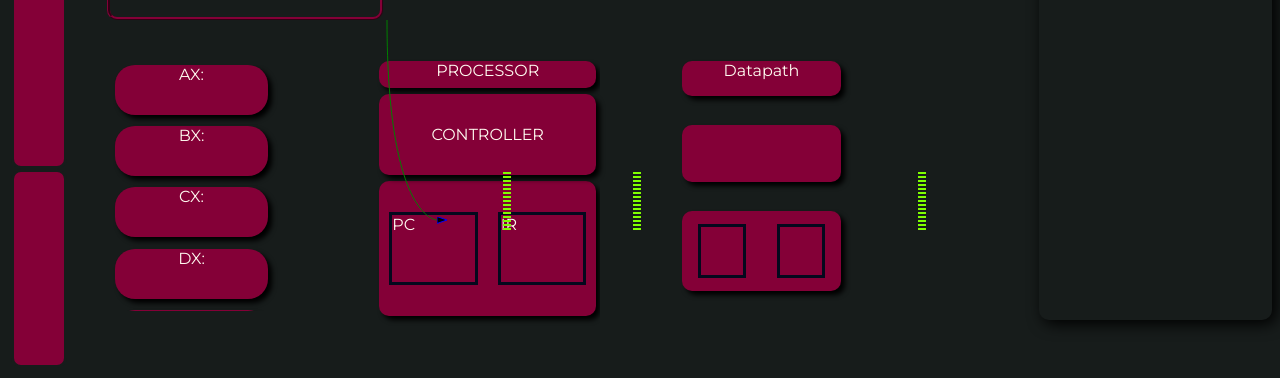
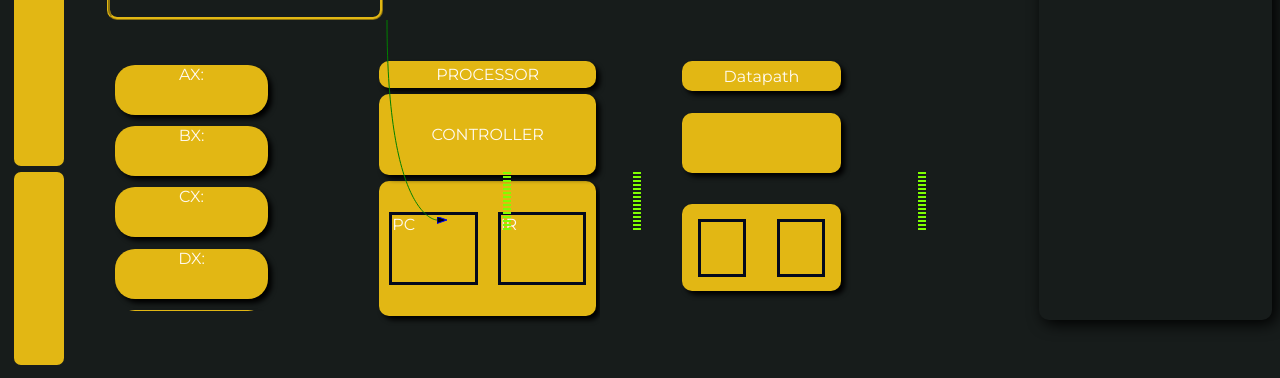
Before and after one commit to aleenaahmad1/COAL-Assignment, a website: page art.html in a window 1280 px wide. Shown: the part 438-816 px from the top of the page. Drawn offline with Linux system fonts and the light colour scheme.

Commit message:
removing comments

```diff
--- a/art.css
+++ b/art.css
@@ -9,7 +9,6 @@
     66.6%  {background-color:#333333;}
     87.5%{background-color:#191919}
     100%   {background-color:black; }
-    /*100% {background-color:#666666; }*/
 }
 
 root{
@@ -17,43 +16,7 @@ root{
 }
 html{
     font-family:"Montserrat";
-    /*font-family:"Courier New";*/
-    /*font-weight: boldersvg{
-    border-style: double;
-    border-color: black;
-
-}
-.loltrapezium{
-}
-#testingspan{
-    color: honeydew;
-
-}
-
-@keyframes example {
-    0%   {fill:red; }
-    25%  {fill:yellow;}
-    50%  {fill:blue;}
-    75%  {fill:green;}
-    100% {fill:red; }
-}
-.loltrapezium{
-    animation-name:example;
-animation-duration: 3s;
-    animation-iteration-count: infinite;
-    animation-delay: .5s;
-}
-.help{ width: 100px;
-
-    height:100px;
-    animation-name:example;
-    animation-duration: 3s;
-    animation-iteration-count: infinite;
-    animation-delay: .5s;
-};*/
-    /*background-image: linear-gradient(45deg, black 5%, lightgrey 35%,gray 100%);*/
     color :floralwhite;
-    /*background-color: #738276;*/
     border-color: floralwhite;
     background-color: #171c1b;
 }
@@ -81,7 +44,7 @@ display: flex;
 }
 .bakiajjebwalakaam{
     height: 90%;
-    background-color: #840037;
+    background-color:  #e2b714;
 }
 #baki1{
     width: 50%;
@@ -100,16 +63,24 @@ display: flex;
 }
 #textAboveAlu{
     height: 35%;
-    background-color: #840037;
+    background-color:  #e2b714;
     /*margin-top: .5%;*/
     border-radius: 10px;
     box-shadow: 4px 4px 5px black;
+
+    position: relative;
     /*border-style: solid;*/
     /*border-color: #03091d;*/
     /*margin-bottom: .5%;*/
 }
+#eren{
+    position: absolute;
+    top: 50%;left: 50%;
+    margin: 0;
+    transform: translate(-50%,-50%);
+}
 #ALUU{
-    background-color: #840037;
+    background-color:  #e2b714;
     height: 70%;
     padding-top: -10px;
     margin-top: -25%;
@@ -121,7 +92,7 @@ display: flex;
     /*margin-bottom: .5%;*/
 }
 #theTwoRegisters{
-    background-color: #840037;
+    background-color:  #e2b714;
     height: 100%;
     margin-top: -25%;
     box-shadow: 4px 4px 5px black;
@@ -139,7 +110,7 @@ display: flex;
     height: 60%;
     width: 30%;
     align-content: center;
-    color: #840037;
+    color:  #e2b714;
 
 }
 #registernum2{
@@ -150,7 +121,7 @@ display: flex;
     height: 60%;
     width: 30%;
     align-content: center;
-    color: #840037;
+    color:  #e2b714;
 
 
 }
@@ -166,16 +137,6 @@ display: flex;
     /*border-color: navajowhite;*/
 
 }
-/*#header{*/
-
-/*    height: 25%;*/
-/*    margin-top: 1cm;*/
-/*    font-size: xxx-large;*/
-/*    font*/
-/*    text-align: center;*/
-/*}*/
-
-
 
 .container {
     display: flex;
@@ -183,14 +144,6 @@ display: flex;
     height: 30%;
     align-items: center;
 }
-
-/*svg {*/
-/*    style="display: flex;*/
-/*    font: 10em 'Montserrat';*/
-/*    width: 100%;*/
-/*    height: 300px;*/
-/*    margin: 0 auto;"*/
-/*}*/
 
 .text-copy {
     fill: none;
@@ -207,7 +160,7 @@ display: flex;
 }
 
 .text-copy:nth-child(2){
-    stroke: #840037;
+    stroke:  #e2b714;
     animation-delay: -2s;
 }
 
@@ -256,13 +209,6 @@ display: flex;
     box-shadow: 4px 4px 5px black;
 }
 #skrt{
-/*    position: absolute;*/
-/*    top:50%;*/
-/*    border-style: double;*/
-/*    height: 20px;*/
-/*    width: 100px;*/
-/*    left:45%;*/
-/*}*/
     height: 100%;
     width: 100%;
     background-position: 20%;
@@ -288,16 +234,10 @@ display: flex;
 }
 #ALU{
 height: 100%;
-    /*border-style: double     ;*/
-    /*border-color: blueviolet;*/
-    /*border-width: thick;*/
-    width: 50%;
+width: 50%;
 }
 #QUE{
     height: 100%;
-    /*border-style: double     ;*/
-    /*border-color: gold;*/
-    /*border-width: thick;*/
     width: 50%;
 }
 #Registers{
@@ -306,9 +246,6 @@ height: 100%;
     width: 25%;
     background-color: #171c1b;
     padding-right: 10px  ;
-    /*border-style: double     ;*/
-    /*border-color: gold;*/
-    /*border-width: thick;*/
     overflow-y: scroll;
 }
 #Registers::-webkit-scrollbar{
@@ -318,16 +255,13 @@ height: 100%;
     background-color: #03091d;
 }
 #Registers::-webkit-scrollbar-thumb{
-    background-color: #840037;
+    background-color:  #e2b714;
 }
 #Baki_ajeeb{
     margin-left: 10%;
     margin-right: 10%;
     height: 100%;
     width: 75%;
-    /*border-style: double     ;*/
-    /*border-color: gold;*/
-    /*border-width: thick;*/
     display: flex;
     direction: ltr;
         background-color: #171c1b;
@@ -348,7 +282,7 @@ height: 100%;
 
 }
 #pointer::-webkit-scrollbar-thumb{
-    background-color: #840037;
+    background-color:  #e2b714;
 }
 #pointer::-webkit-scrollbar-track{
     background-color: #03091d;
@@ -365,42 +299,6 @@ height: 100%;
 margin-bottom: 10%;
 
 }
-/*#azeem_khrab{*/
-/*    margin-left: 16.5%;*/
-/*         width: 80%;*/
-/*         height: 70px;*/
-/*         background-color:#1A1110 ;*/
-/*    !*    background-image: linear-gradient(45deg, black 5%, lightgrey 35%,gray 100%);*!*/
-/*            justify-content: center;*/
-/*            text-align: center  ;*/
-/*            font-size: x-large;*/
-/*    transform: perspective(2px) rotateX(0.3deg);*/
-/*         margin-bottom:10px;*/
-/*    align-content: center;*/
-/*     }*/
-/*#trapeziumShadow{*/
-/*    align-items: center;*/
-/*    margin-left: 16.5%;*/
-/*    width: 80%;*/
-/*    height: 20px;*/
-/*    background-color:black ;*/
-/*    !*    background-image: linear-gradient(45deg, black 5%, lightgrey 35%,gray 100%);*!*/
-/*    justify-content: center;*/
-/*    text-align: center  ;*/
-/*    font-size: x-large;*/
-/*    transform: perspective(2px) rotateX(0.3deg);*/
-/*    margin-bottom:10px;*/
-/*}*/
-/*#SummerTrapezium{*/
-/*width: 100%;*/
-/*   height: 20%;*/
-
-/*}*/
-/*svg{*/
-/*    border-style: double;*/
-/*    border-color: black;*/
-/*    margin-top: 0;*/
-/*}*/
 
 @keyframes skrtt {
     0%   {fill:red; }
@@ -445,19 +343,24 @@ margin-bottom: 10%;
 
     height: 50px;
     text-align: center;
-    /*border-style: double;*/
     box-shadow: 4px 4px 5px black;
 border-radius: 20px;
-    background-color: #840037;
+    background-color:  #e2b714;
     /*border-width: thick;*/
     /*border-color: mediumvioletred;*/
 
     margin-left: 5%;
     margin-bottom: 7%;
+    position: relative;
+}
+.tagsma{
+    position: absolute;
+    top: 50%;left: 50%;
+    margin: 0;
+    transform: translate(-50%,-50%);
 }
 .navbar{
     width: 5%;
-    /*background-color:#171c1b;*/
     height: 100vh;
     padding-right: 3%;
 }
@@ -465,7 +368,7 @@ body::-webkit-scrollbar{
     width: 0.4rem;
 }
 body::-webkit-scrollbar-thumb{
-    background-color: #840037;
+    background-color:  #e2b714;
 }
 body::-webkit-scrollbar-track{
     background-color: #03091d;
@@ -476,14 +379,13 @@ body::-webkit-scrollbar-track{
     padding-right: 0;
     margin-left: -47px;
     margin-top: 0;
-
     padding-top: 0;
 }
 ul{
     width: 100%;
 }
 ul li{
-    background-color:#840037 ;
+    background-color: #e2b714 ;
     padding-left: 10px;
     margin-top: 0;
     padding-top: 0;
@@ -494,16 +396,13 @@ ul li{
     border-style: solid;
     /*color: #171c1b;*/
 }
-
-
 #n1{
-    background-color: #840037;
+    background-color:  #e2b714;
 }
 .bakiajjebwalakaam1{
-    /*border-style:double ;*/
     margin-bottom: 6px;
-    /*border-color: #171c1b;*/
 }
+
 /*.navbar{*/
 /*    animation-name:example;*/
 /*    animation-duration: 3s;*/
@@ -517,9 +416,15 @@ ul li{
     text-align: center;
     font-kerning: auto;
     border-radius: 10px;
-    background-color: #840037;
-
+    background-color:  #e2b714;
+    position: relative;
     /*font-style: oblique ;*/
+}
+#malihaarslan{
+    position: absolute;
+    top: 50%;left: 50%;
+    margin: 0;
+    transform: translate(-50%,-50%);
 }
 #controller{
     margin-left: 20px;
@@ -529,7 +434,7 @@ ul li{
     height: 30%;
     color-rendering: optimizeQuality;
     text-align: center;
-    background-color: #840037;
+    background-color:  #e2b714;
     border-radius: 10px;
     position: relative;
 }
@@ -545,13 +450,12 @@ ul li{
     box-shadow: 4px 4px 5px black;
     width: 90%;
     margin-left: 20px;
-
     height: 50%;
     display: flex;
     direction: ltr;
     align-items: center;
     border-radius: 10px;
-    background-color: #840037;
+    background-color:  #e2b714;
 
 }
 .bakiajjebwalakaam11{
@@ -565,10 +469,11 @@ ul li{
 }
 @keyframes raised {
 
+    /* YET TO COMPLETE */
 
 }
 #ara:hover{
-    background-color: #840037;
+    background-color:  #e2b714;
 }
 .anime{
     animation-name: example;
@@ -579,19 +484,15 @@ ul li{
     display: flex;
     border-style: ridge;
     border-radius: 10px;
-    border-color:#840037;
+    border-color: #e2b714;
     width: 50%;
     align-items: center;
     text-align: center;
-
 }
 
 .firstEightRegs{
     margin-left: 2%;
     margin-right: 2%;
-    /*border-style: outset;*/
-    /*border-radius: 10px;*/
-    /*border-color: honeydew;*/
     width: 50%;
     height: 80%;
     align-content: center;
@@ -603,9 +504,6 @@ ul li{
     display: flex;
     margin-left: 2%;
     margin-right: 2%;
-    /*border-style: outset;*/
-    /*border-radius: 10px;*/
-    /*border-color: honeydew;*/
     height: 80%;
     align-content: center;
 direction: ltr;
@@ -614,9 +512,7 @@ direction: ltr;
 .lastEightRegsNums{
     width: 50%;
     height: 100%;
-    /*border-style: outset;*/
-    /*border-radius: 10px;*/
-    /*border-color: honeydew;*/
+
     display: grid;
 }
 .lastEightRegisterNums{
@@ -624,54 +520,32 @@ direction: ltr;
     text-shadow: 3px 3px 3px black ;
 
     height: 30px;
-        /*border-style: outset;*/
-        /*border-radius: 10px;*/
-        /*border-color: honeydew;*/
+
 }
 .lastEightRegsLocs{
     height: 100%;
     display: grid;
     width: 50%;
-    /*border-style: outset;*/
-    /*border-radius: 10px;*/
-    /*border-color: honeydew;*/
 }
 .LastEightRegistersLocs{
     height: 30px;
     border-style: outset;
     border-radius: 10px;
     border-color: #494e48;
-
     box-shadow: 4px 4px 5px black;
 
 }
-/*.firstEightRegs{*/
-/*    display: grid;*/
-
-/*}*/
-/*.f*/
 .firstEightRegsNums{ width: 50%;
     height: 100%;
-    /*border-style: outset;*/
-    /*border-radius: 10px;*/
-    /*border-color: honeydew;*/
     display: grid;
-
 }
 .firstEightRegisterNums{
     height: 30px;
     text-shadow: 3px 3px 3px black ;
-    /*border-style: outset;*/
-    /*border-radius: 10px;*/
-    /*border-color: honeydew;*/
-
 }
 .firstEightRegsLocs{
     width: 50%;
     height: 100%;
-    /*border-style: outset;*/
-    /*border-radius: 10px;*/
-    /*border-color: honeydew;*/
     display: grid;
 
 }
@@ -708,10 +582,8 @@ direction: ltr;
 
 }
 .overBasic{
-    /*height: 90%;*/
     width: 100%;
     background-color:transparent ;
     stroke:blue;
     z-index: 90;
-
 }
```
